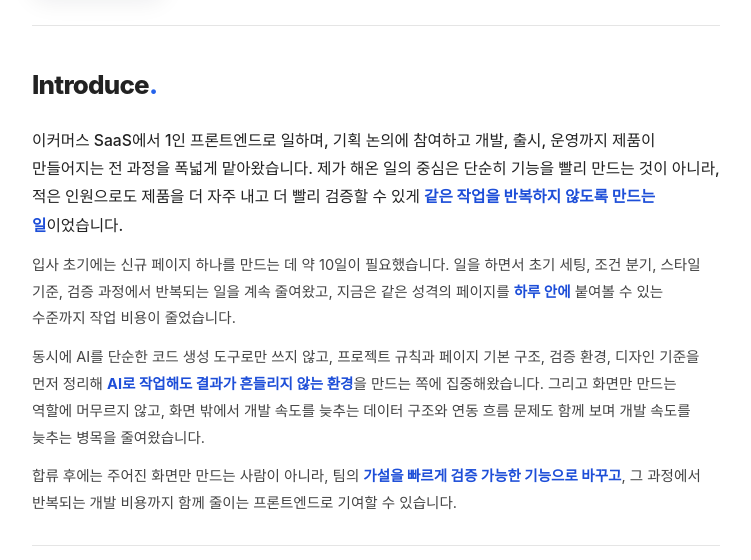
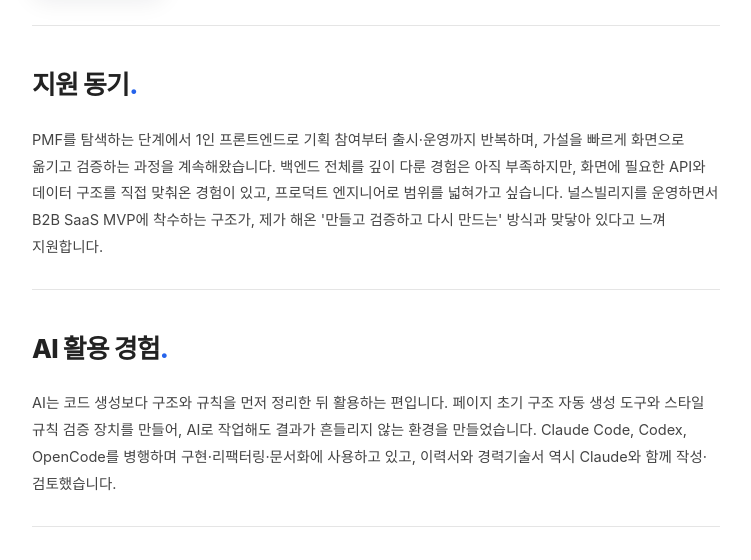
Before and after one commit to cvb5758/resume, a website: page index_v3.html in a window 1280 px wide. Shown: the part 293-853 px from the top of the page, without its empty margins (264-1015 px from the left). Drawn offline with Linux system fonts and the light colour scheme; a web font is replaced by a local one.

Commit message:
refine v3 resume messaging and layout

```diff
--- a/index_v3.html
+++ b/index_v3.html
@@ -356,6 +356,24 @@
     <hr class="divider">
 
     <section class="introduce">
+      <h2>지원 동기<span class="dot">.</span></h2>
+      <p>
+        PMF를 탐색하는 단계에서 1인 프론트엔드로 기획 참여부터 출시·운영까지 반복하며, 가설을 빠르게 화면으로 옮기고 검증하는 과정을 계속해왔습니다. 백엔드 전체를 깊이 다룬 경험은 아직 부족하지만, 화면에 필요한 API와 데이터 구조를 직접 맞춰온 경험이 있고, 프로덕트 엔지니어로 범위를 넓혀가고 싶습니다. 널스빌리지를 운영하면서 B2B SaaS MVP에 착수하는 구조가, 제가 해온 '만들고 검증하고 다시 만드는' 방식과 맞닿아 있다고 느껴 지원합니다.
+      </p>
+    </section>
+
+    <hr class="divider">
+
+    <section class="introduce">
+      <h2>AI 활용 경험<span class="dot">.</span></h2>
+      <p>
+        AI는 코드 생성보다 구조와 규칙을 먼저 정리한 뒤 활용하는 편입니다. 페이지 초기 구조 자동 생성 도구와 스타일 규칙 검증 장치를 만들어, AI로 작업해도 결과가 흔들리지 않는 환경을 만들었습니다. Claude Code, Codex, OpenCode를 병행하며 구현·리팩터링·문서화에 사용하고 있고, 이력서와 경력기술서 역시 Claude와 함께 작성·검토했습니다.
+      </p>
+    </section>
+
+    <hr class="divider">
+
+    <section class="introduce">
       <h2>Introduce<span class="dot">.</span></h2>
       <p class="lead">
         이커머스 SaaS에서 1인 프론트엔드로 일하며, 기획 논의에 참여하고 개발, 출시, 운영까지 제품이 만들어지는 전 과정을 폭넓게 맡아왔습니다. 제가 해온 일의 중심은 단순히 기능을 빨리 만드는 것이 아니라, 적은 인원으로도 제품을 더 자주 내고 더 빨리 검증할 수 있게 <strong class="hl">같은 작업을 반복하지 않도록 만드는 일</strong>이었습니다.
```
